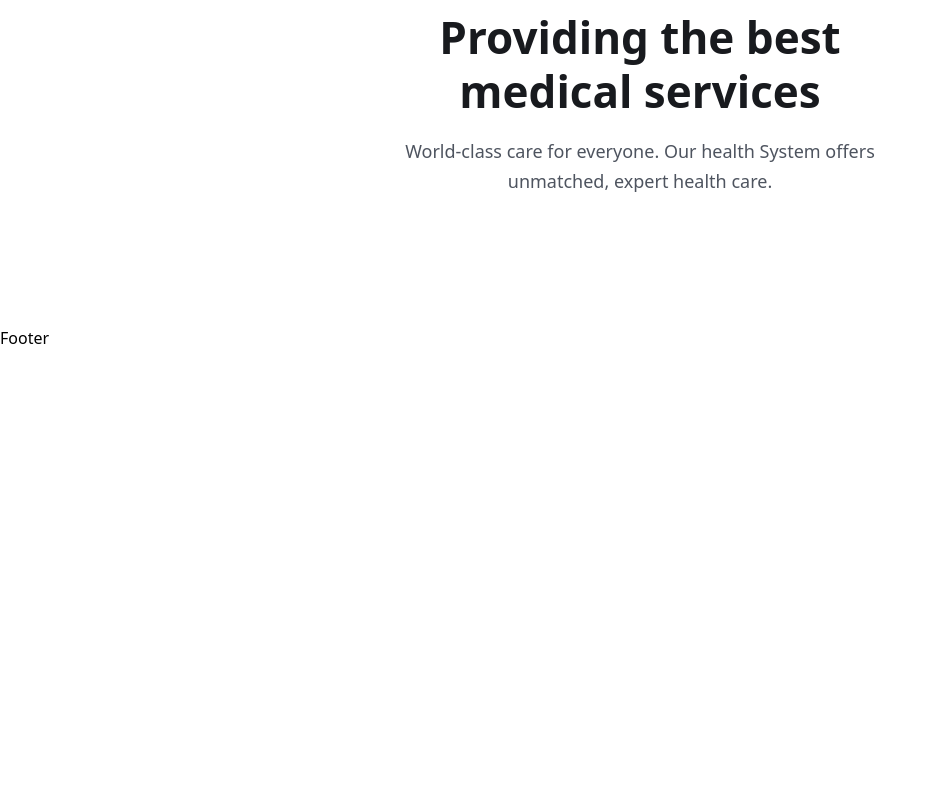
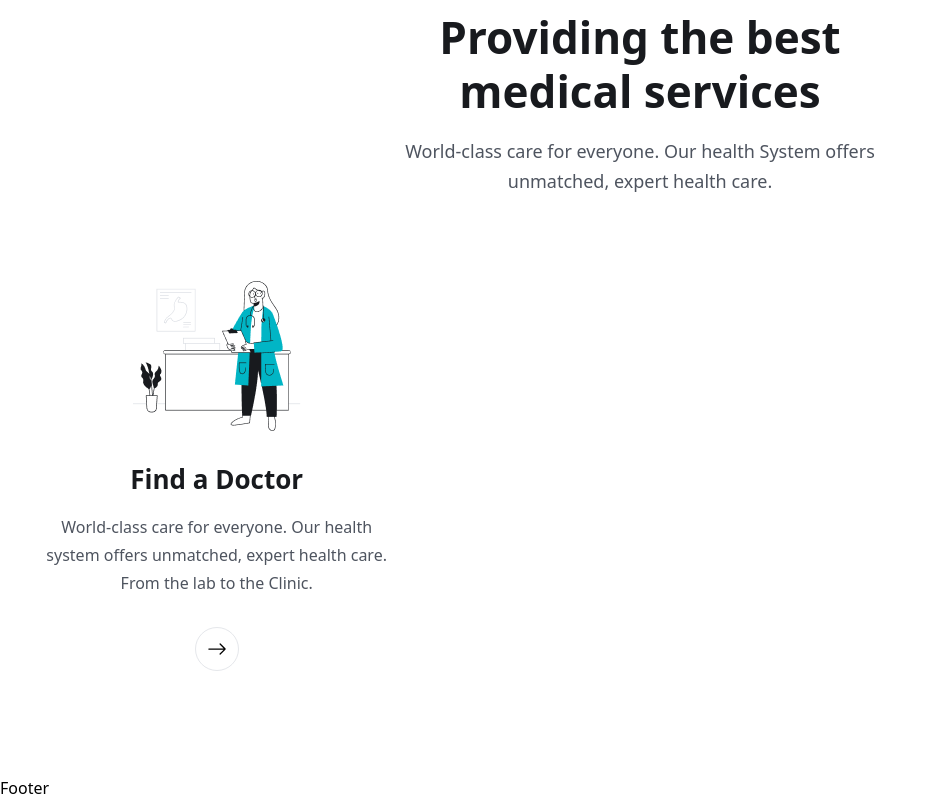
Before and after one commit to Lanreomotosho/healthcare-booking, a React (Vite) app: page / in a window 1280 px wide. Shown: the part 976-1776 px from the top of the page, without its empty margins (0-936 px from the left). Before the commit the page ends 1326 px from the top, so only its background shows below. Built offline with nearby package versions, Linux system fonts and the light colour scheme; the HTML template or start-up script is replaced by a standard one.

Commit message:
first commit

```diff
--- a/src/pages/Home.jsx
+++ b/src/pages/Home.jsx
@@ -4,6 +4,9 @@
 import heroImg01 from "../assets/images/hero-img01.png";
 import heroImg02 from "../assets/images/hero-img02.png";;
 import heroImg03 from "../assets/images/hero-img03.png";
+import icon01 from "../assets/images/icon01.png";
+import { Link } from 'react-router-dom';
+import { BsArrowRight,  } from 'react-icons/bs';
 
 const Home = () => {
   return (
@@ -95,16 +98,36 @@
     </p>
   </div>
 
-<div className='flex flex-wrap items-center justify-between flex-col md:flex-row gap-5 lg:gap-[30px] mt-[30px]
-mt-[30px] lg:mt-[55px]'>
+
+<div className='grid grid-cols-1 md:grid-cols-2 lg:grid-cols-3 gap-5 lg:gap-[30px] mt:[30px] lg:mt-[55px]'>
 
 
+<div className='py-[30px] px-5'>
+  <div className='flex items-center justify-center'>
+    <img src={icon01} alt='' /></div>
+
+
+<div className='mt-[30px]'>
+  <h2 className='text-[26px] leading-9 text-headingColor font-[700] text-center'>Find a Doctor
+  </h2>
+  <p className='text-[16px] leading-7 text-textColor font-[400] mt-4 text-center'>
+    World-class care for everyone. Our health system offers
+    unmatched, expert health care. From the lab to the Clinic.
+  </p>
+<Link to='/doctors' className="w-[44px] h-[44px] rounded-full border border-solid
+border-[]#181A1E] mt-[30px] mx-auto flex items-center justify-center  group hover:bg-primaryColor
+hover:border-none">
+<BsArrowRight className='group-hover:text-white w-6 h-5'/>
+</Link>
+
+
+</div>
 </div>
 
 
 
-  <div>
-  </div>
+
+</div>
   </div>
 </section>
 
```
